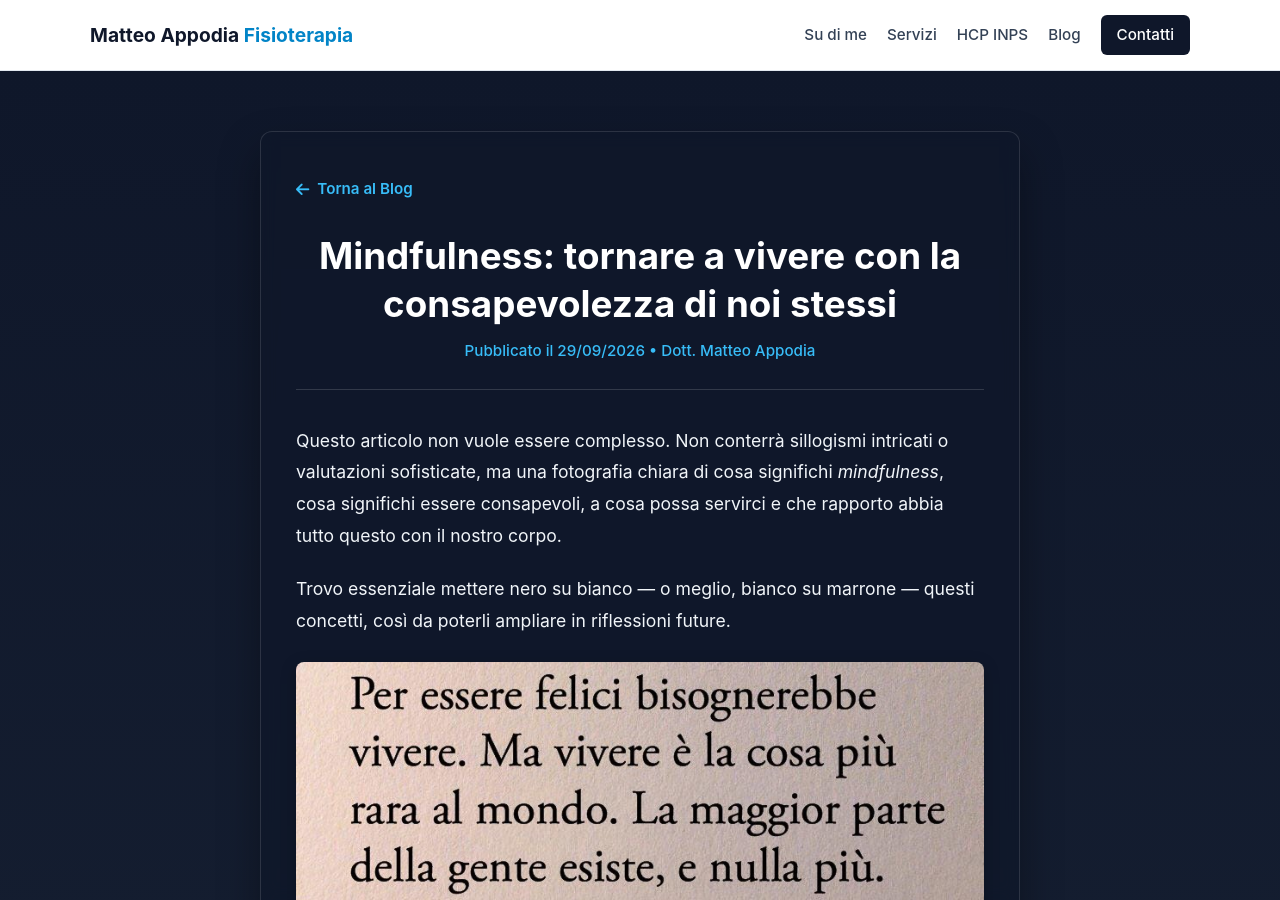
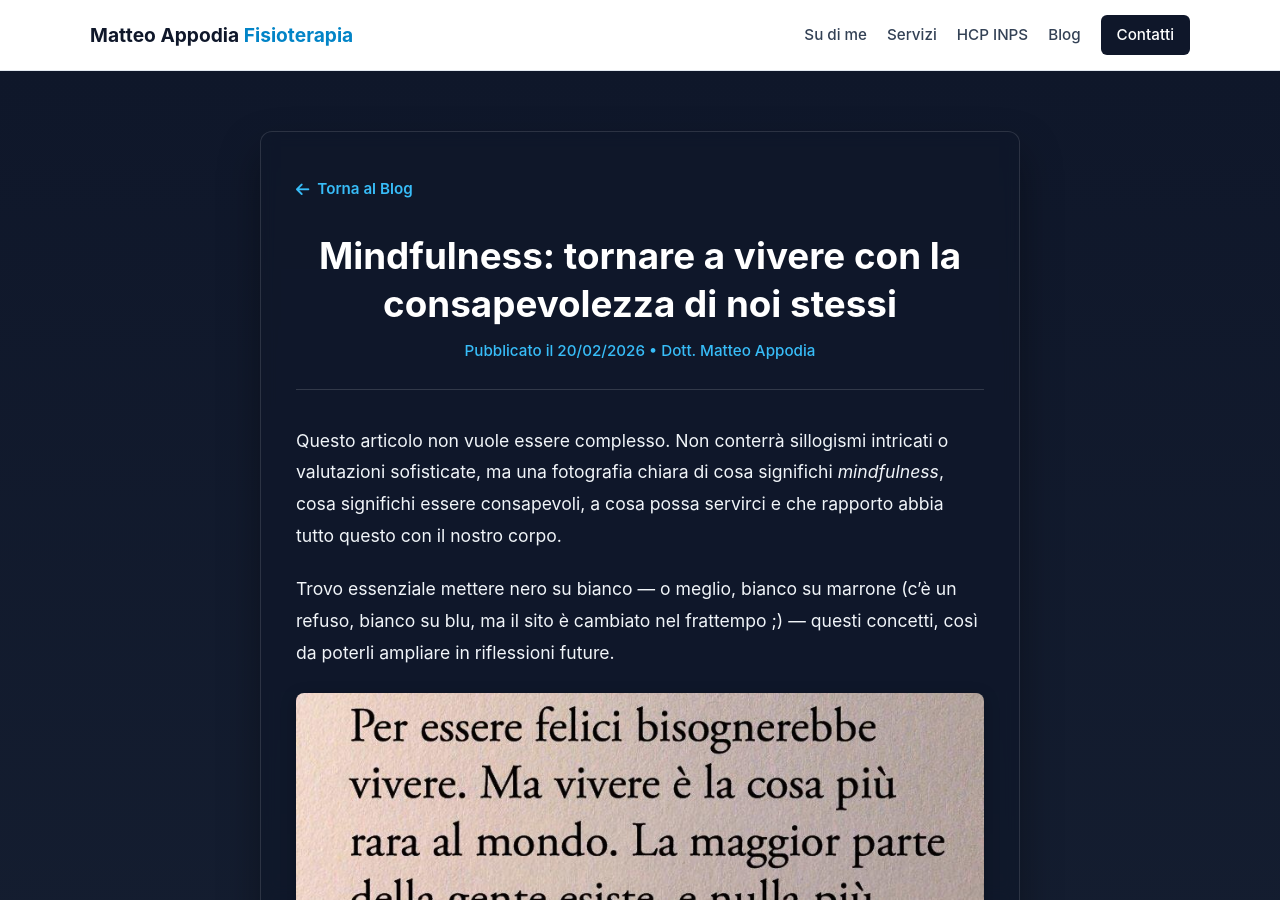
Before and after one commit to matteoappodia02-max/matteo-appodia-fisioterapista, a Jekyll site: the page built from _posts/2026-02-20-mindfulness-tornare-a-vivere-con-consapevolezza.md, in a window 1280 px wide and 900 px high. Built offline with Jekyll 4.4.1, drawn with Linux system fonts in a browser that asks for light colours.

Commit message:
Update and rename 2026-09-29-mindfulness-tornare-a-vivere-con-consapevolezza.md to 2026-02-20-mindfulness-tornare-a-vivere-con-consapevolezza.md

```diff
--- a/_posts/2026-09-29-mindfulness-tornare-a-vivere-con-consapevolezza.md
+++ b/_posts/2026-02-20-mindfulness-tornare-a-vivere-con-consapevolezza.md
@@ -1,13 +1,13 @@
 ---
 layout: default
 title: "Mindfulness: tornare a vivere con la consapevolezza di noi stessi"
-date: 2026-09-29 12:00:00
+date: 2026-02-20 12:00:00
 image: "images/mindfulness-cover.jpg"
 ---
 
 Questo articolo non vuole essere complesso. Non conterrà sillogismi intricati o valutazioni sofisticate, ma una fotografia chiara di cosa significhi *mindfulness*, cosa significhi essere consapevoli, a cosa possa servirci e che rapporto abbia tutto questo con il nostro corpo.
 
-Trovo essenziale mettere nero su bianco — o meglio, bianco su marrone — questi concetti, così da poterli ampliare in riflessioni future.
+Trovo essenziale mettere nero su bianco — o meglio, bianco su marrone (c'è un refuso, bianco su blu, ma il sito è cambiato nel frattempo ;)  — questi concetti, così da poterli ampliare in riflessioni future.
 
 ![Citazione Oscar Wilde]({{ site.baseurl }}/images/oscar-wilde.jpg)
 
```
